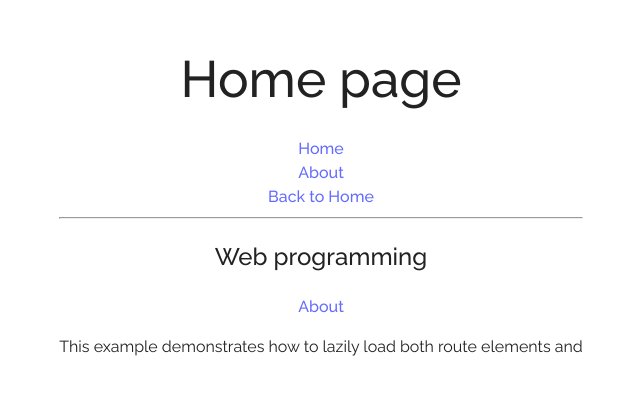
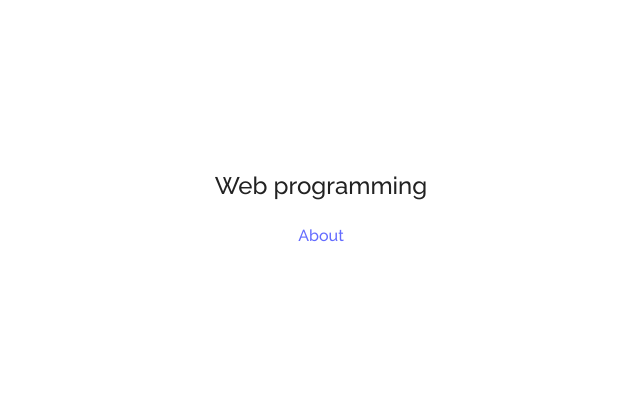
Before and after one commit to dmytro-kushnir/dmytro-kushnir.github.io, a React (Vite) app: page /#/web-programming in a window 1280 px wide. Shown: the part 202-596 px from the top of the page, without its empty margins (319-959 px from the left). Built offline with nearby package versions, Linux system fonts and the light colour scheme.

Commit message:
restructure routing and fix suspense logic
Co-authored-by: Dmytro Kushnir <dimakush1@gmail.com>

```diff
--- a/src/apps/home/App.tsx
+++ b/src/apps/home/App.tsx
@@ -9,9 +9,9 @@ import ConfigProvider from '../../components/config/index.tsx';
 import { ConfigMapping } from '../../components/config/config.ts';
 
 import './App.css';
+import NoMatch from '../../components/no-match/index.tsx';
 
 const About = React.lazy(() => import('../../components/about/index.tsx'));
-const NoMatch = React.lazy(() => import('../../components/no-match/index.tsx'));
 
 interface AppProps {
     config: ConfigMapping;
@@ -21,6 +21,7 @@ function Layout() {
   const location = useLocation();
   return (
     <div>
+      <h1>Home page</h1>
       <nav>
         <ul>
           <li>
@@ -42,14 +43,9 @@ function Layout() {
       <hr />
 
       <Outlet />
-    </div>
-  );
-}
-
-function Home() {
-  return (
-    <div>
-      <h2>Home</h2>
+      <p>
+        This example demonstrates how to lazily load both route elements and
+      </p>
     </div>
   );
 }
@@ -57,21 +53,22 @@ function Home() {
 export default function App({ config }: AppProps) { //   HashRouter could be reimplemented with standard BrowserRouter https://github.com/rafgraph/spa-github-pages to properly reload each sub-page
   return (
     <ConfigProvider config={config}>
-      <h1>Home page</h1>
       <HashRouter>
         <Routes>
           <Route path="/" element={<Layout />}>
-            <Route index element={<Home />} />
-            <Route path="about" element={<About />} />
-            <Route path="/web-programming/*" element={<WebProgrammingApp />} />
+            <Route
+              path="about"
+              element={(
+                <React.Suspense fallback={<>...</>}>
+                  <About />
+                </React.Suspense>
+              )}
+            />
             <Route path="*" element={<NoMatch />} />
           </Route>
+          <Route path="/web-programming/*" element={<WebProgrammingApp />} />
         </Routes>
       </HashRouter>
-
-      <p>
-        This example demonstrates how to lazily load both route elements and
-      </p>
     </ConfigProvider>
   );
 }
--- a/src/apps/web-programming/App.tsx
+++ b/src/apps/web-programming/App.tsx
@@ -3,12 +3,15 @@ import './App.css';
 import {
   Routes, Route, Outlet, Link,
 } from 'react-router-dom';
+
 import * as React from 'react';
+import Sidebar from '../../components/sidebar/index.tsx';
+// import Header from '../../components/header/index.tsx';
 
-import Sidebar from '../../components/sidebar/index.tsx';
+import NoMatch from '../../components/no-match/index.tsx';
 
 const About = React.lazy(() => import('../../components/about/index.tsx'));
-const NoMatch = React.lazy(() => import('../../components/no-match/index.tsx'));
+
 function Layout() {
   return (
     <div>
@@ -20,8 +23,8 @@ function Layout() {
           </li>
         </ul>
       </nav>
+      {/* <Header /> */}
       <Sidebar />
-
       <Outlet />
     </div>
   );
@@ -33,7 +36,14 @@ export default function WebProgrammingApp() {
   return (
     <Routes>
       <Route path="/" element={<Layout />}>
-        <Route path="about" element={(<About />)} />
+        <Route
+          path="about"
+          element={(
+            <React.Suspense fallback={<>...</>}>
+              <About />
+            </React.Suspense>
+          )}
+        />
         <Route path="*" element={<NoMatch />} />
       </Route>
     </Routes>
--- a/src/components/about/index.tsx
+++ b/src/components/about/index.tsx
@@ -1,5 +1,5 @@
 import {
-  useState, useEffect, Suspense, startTransition,
+  useState, useEffect, startTransition,
 } from 'react';
 import ModuleLoader from '../loader/loader.tsx';
 
@@ -17,15 +17,13 @@ function AboutPage() {
   }, []);
 
   return (
-    <Suspense fallback={<ModuleLoader />}>
-      {!loading && (
+    !loading
+      ? (
         <div>
           <h2>About</h2>
-          {/* Other content of your AboutPage */}
         </div>
-      )}
-    </Suspense>
-  );
+      )
+      : <ModuleLoader />);
 }
 
 export default AboutPage;
```
